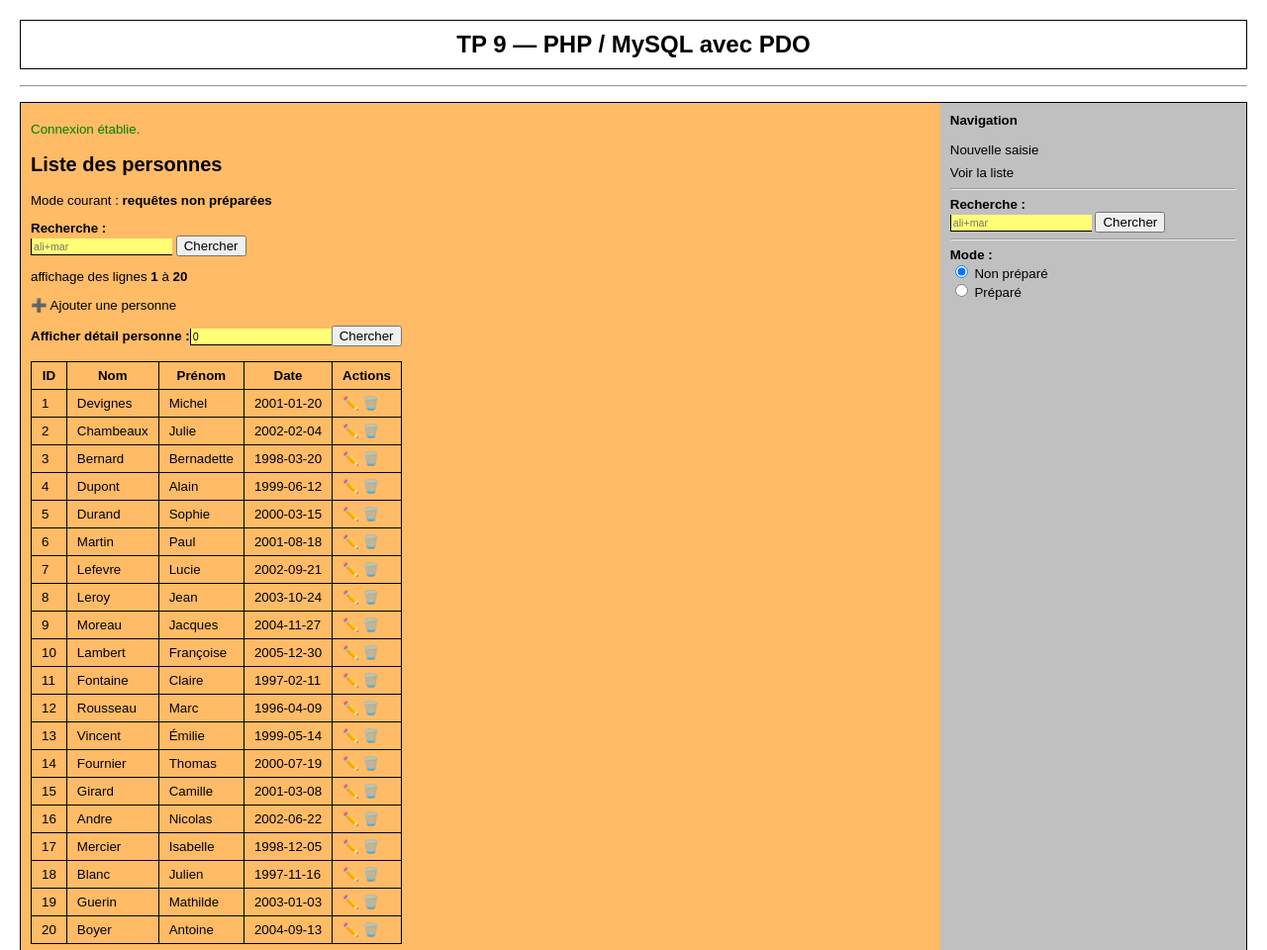
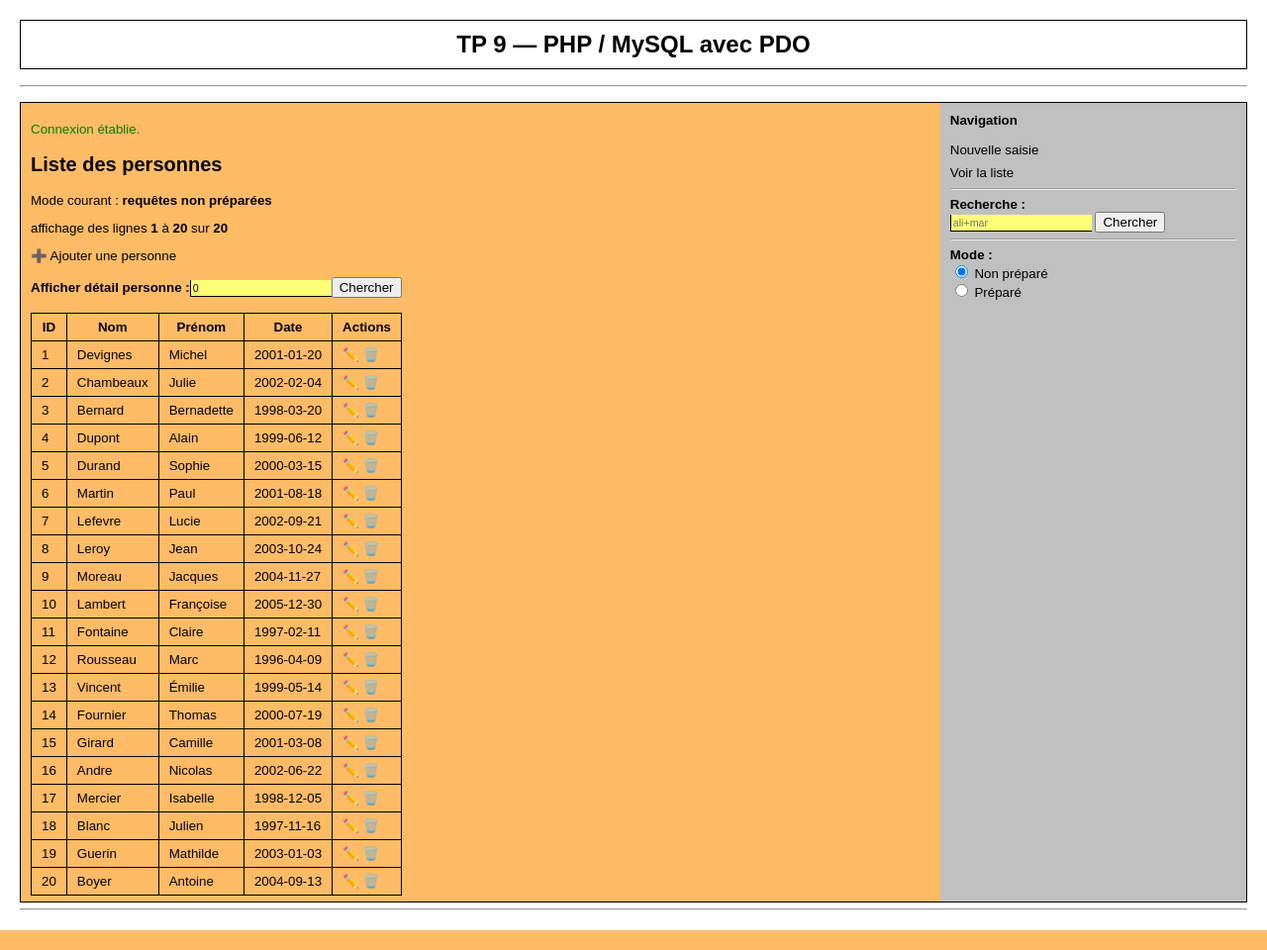
Before and after one commit to Oennn/phpS3, a PHP site: page /phpS3/index.php in a window 1280 px wide. Shown: the top 960 px of the page at 99% size. Run offline with PHP 8.4, Linux system fonts and the light colour scheme; data comes from the database, SQL or seed files in the repository.

Commit message:
Update index.php

```diff
--- a/TP9_Sujet/TP9_Sujet/index.php
+++ b/TP9_Sujet/TP9_Sujet/index.php
@@ -150,8 +150,8 @@ switch($action)
 
         $zonePrincipale .= "<h2>Liste des personnes</h2>";
         $zonePrincipale .= "<p>Mode courant : <b>" . ($mode === 'p' ? 'requêtes préparées' : 'requêtes non préparées') . "</b></p>";
-        $zonePrincipale .= formRecherche($mode, '');
-        $zonePrincipale .= "<p>affichage des lignes <strong>1</strong> à <strong>" . $total ."</strong></p>";
+
+        $zonePrincipale .= "<p>affichage des lignes <strong>1</strong> à <strong>" . $total ."</strong> sur <strong> $total</strong></p>";
         $zonePrincipale .= "<p><a href='index.php?action=saisir&mode={$mode}'>➕ Ajouter une personne</a></p>";
         // Formulaire de recherche par ID
         $searchId = (int)($_GET['searchId'] ?? 0);
```
